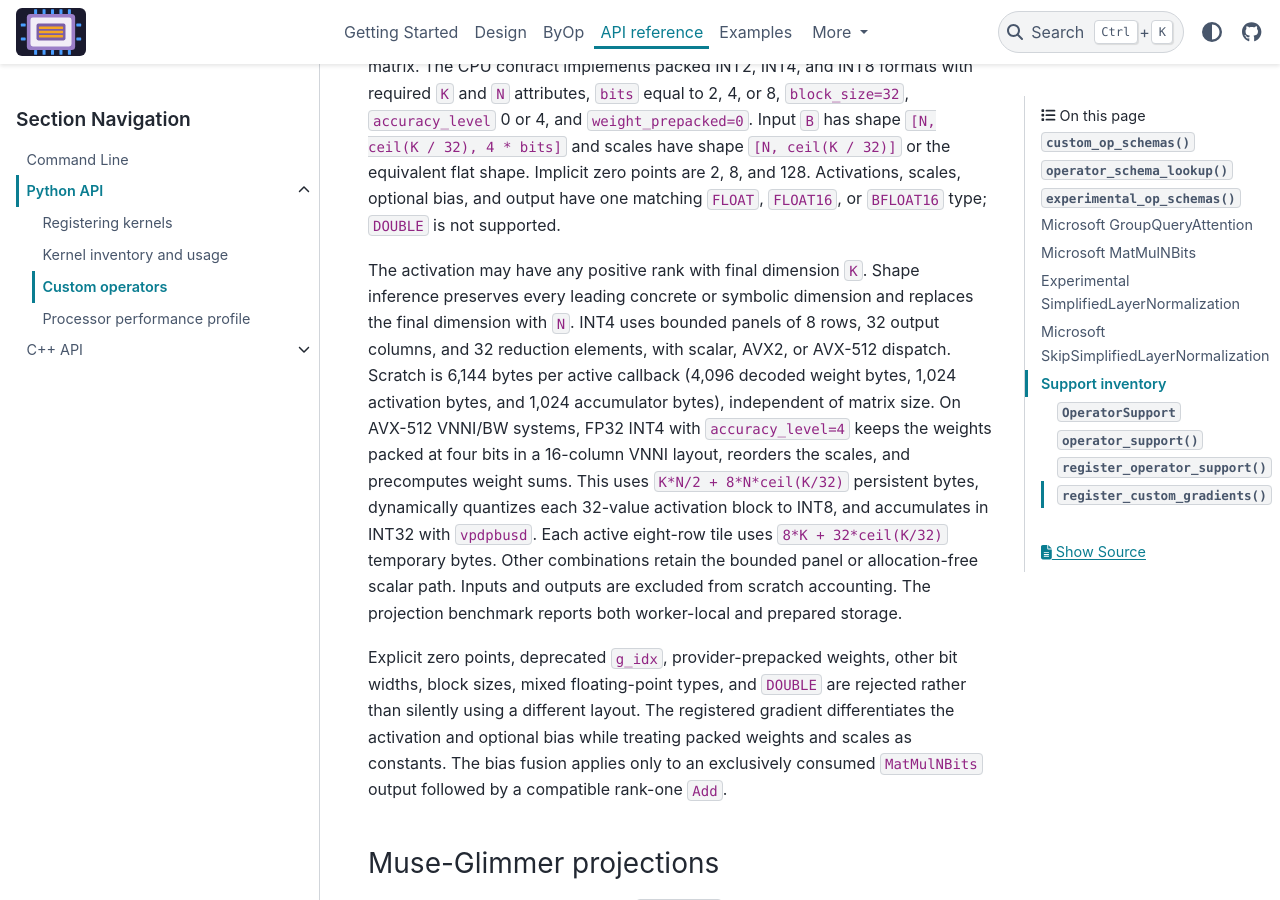
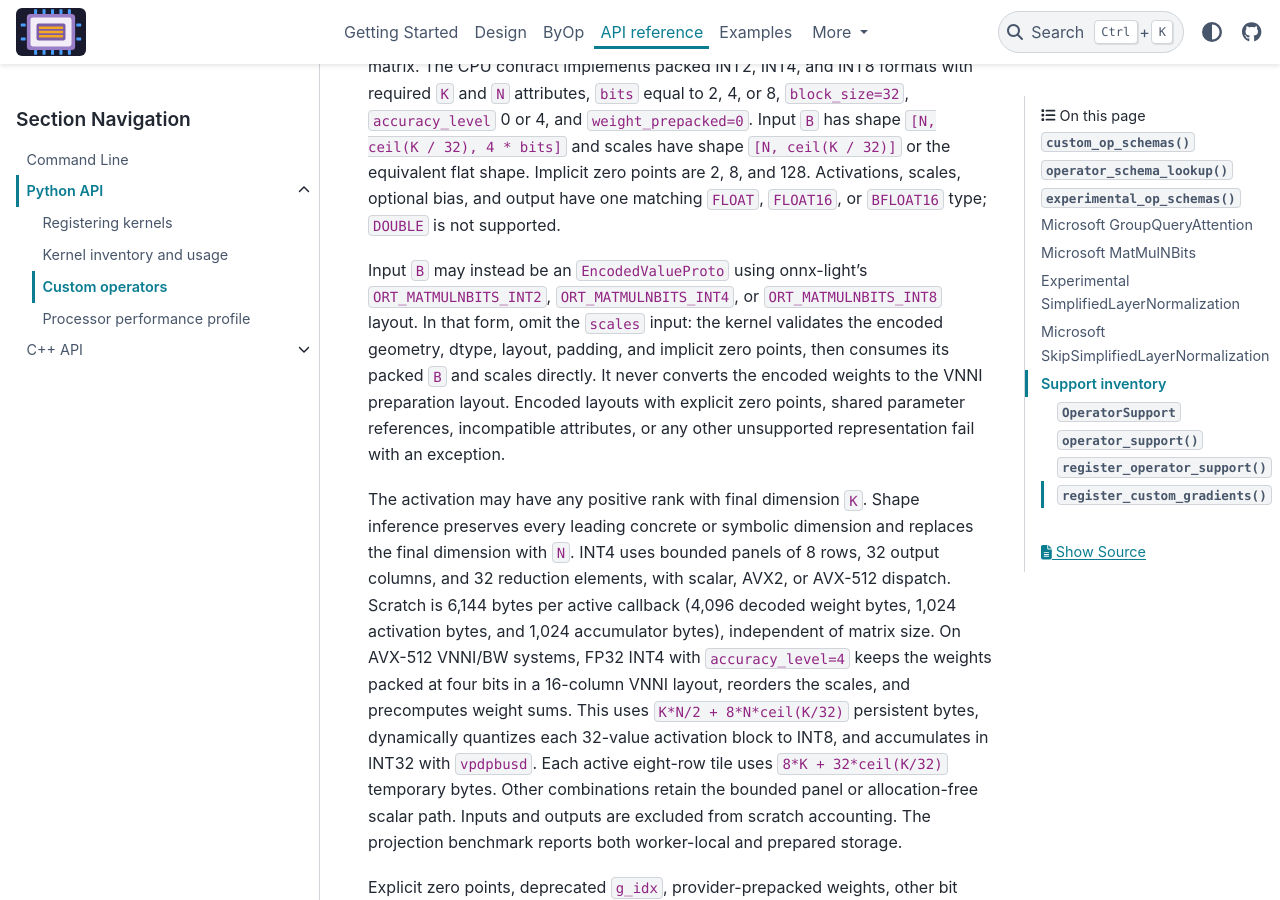
Before and after one commit to xadupre/onnx-light-cpu, a Sphinx documentation site: the page built from docs/api/python/custom_operators.rst, in a window 1280 px wide and 900 px high, scrolled down 1075 px. Built offline with Sphinx 7.4.7 and the PyData theme 0.15.4, drawn with Linux system fonts in a browser that asks for light colours; pages that are not in the unit, such as notebooks, are missing from menus.

Commit message:
Support encoded MatMulNBits weights
Consume validated ORT MatMulNBits EncodedValueProto inputs directly and bypass provider-specific weight preparation.

Co-authored-by: Copilot <223556219+Copilot@users.noreply.github.com>

```diff
--- a/docs/api/python/custom_operators.rst
+++ b/docs/api/python/custom_operators.rst
@@ -45,6 +45,15 @@ formats with required ``K`` and ``N`` attributes, ``bits`` equal to 2, 4, or
 ``[N, ceil(K / 32)]`` or the equivalent flat shape. Implicit zero points are
 2, 8, and 128. Activations, scales, optional bias, and output have one matching
 ``FLOAT``, ``FLOAT16``, or ``BFLOAT16`` type; ``DOUBLE`` is not supported.
+
+Input ``B`` may instead be an ``EncodedValueProto`` using onnx-light's
+``ORT_MATMULNBITS_INT2``, ``ORT_MATMULNBITS_INT4``, or
+``ORT_MATMULNBITS_INT8`` layout. In that form, omit the ``scales`` input: the
+kernel validates the encoded geometry, dtype, layout, padding, and implicit
+zero points, then consumes its packed ``B`` and scales directly. It never
+converts the encoded weights to the VNNI preparation layout. Encoded layouts
+with explicit zero points, shared parameter references, incompatible
+attributes, or any other unsupported representation fail with an exception.
 
 The activation may have any positive rank with final dimension ``K``. Shape
 inference preserves every leading concrete or symbolic dimension and replaces
```
Also changed, not shown: 6 other files.
